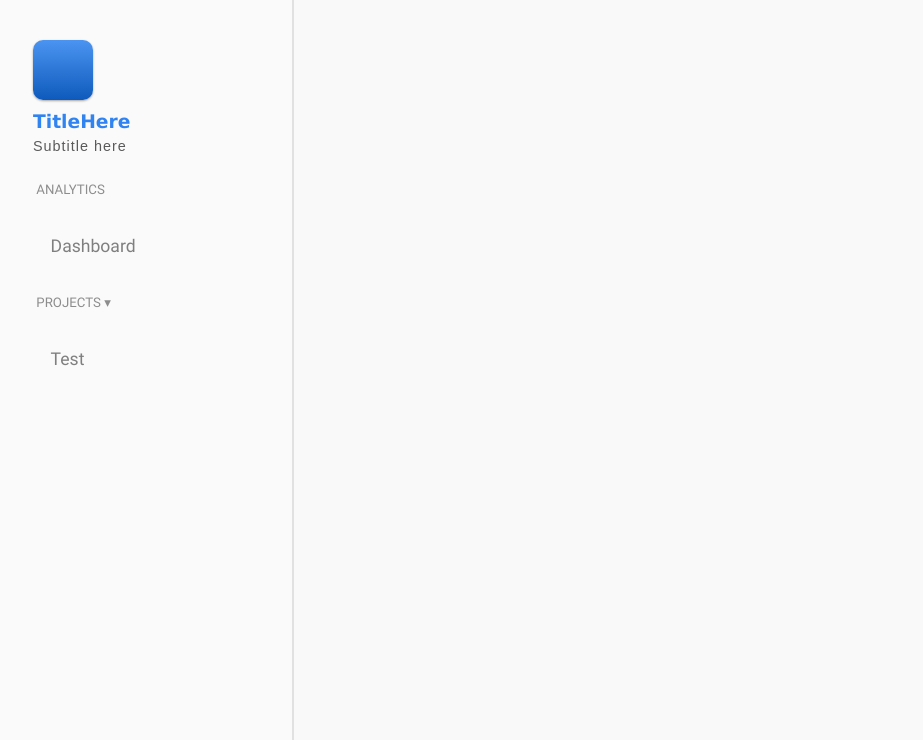
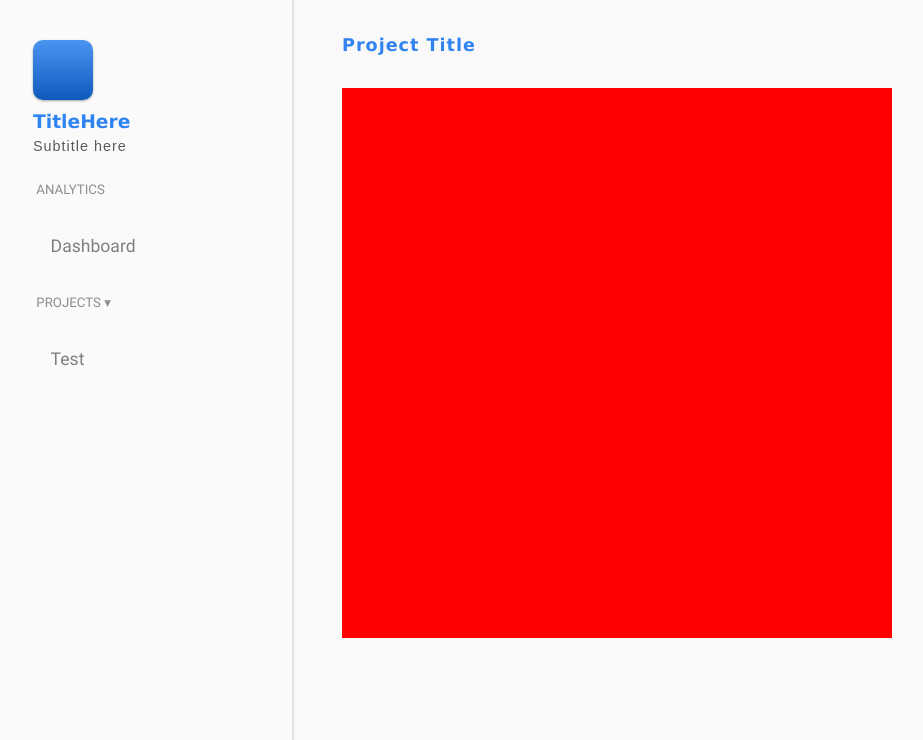
Before and after one commit to brandonpanday/to-do-list, a website built with webpack: page dist/index.html in a window 1280 px wide. Shown: the top 740 px of the page, without its empty margins (6-929 px from the left). Built offline with nearby package versions, Linux system fonts and the light colour scheme.

Commit message:
added task container and titles

```diff
--- a/src/css/style.less
+++ b/src/css/style.less
@@ -100,5 +100,28 @@ main {
   width: ~"calc(100vw - 300px)";
   height: 100vh;
   background-color: #f9f9f9;
-  display: inline-block;
+  display: flex;
+  flex-direction: column;
+
+  .info-bar {
+    width: 500px;
+    height: 1.5em;
+    margin: 2em 0 1em 3em;
+    align-self: flex-start;
+
+    .active-project {
+      color: #3084F2;
+      font-family: Verdana, Geneva, Tahoma, sans-serif;
+      font-weight: 700;
+      letter-spacing: 1px;
+      font-size: 1.1em;
+    }
+  }
+
+  .task-container {
+    width: 550px;
+    height: 550px;
+    background-color: red;
+    margin: 1em 3em;
+  }
 }
--- a/src/index.js
+++ b/src/index.js
@@ -67,6 +67,16 @@ let loadProjects = () => {
 }
 let loadMain = () => {
   let main = document.createElement('main');
+  let infoBar = document.createElement('div');
+  infoBar.classList.add('info-bar');
+  let activeProject = document.createElement('span');
+  activeProject.innerText = "Project Title";
+  activeProject.classList.add('active-project');
+  infoBar.append(activeProject);
+
+  let taskContainer = document.createElement('section');
+  taskContainer.classList.add('task-container');
+  main.append(infoBar, taskContainer);
   return main;
 }
 document.body.append(container());
```
Also changed, not shown: dist/index.bundle.js, src/css/style.css.
